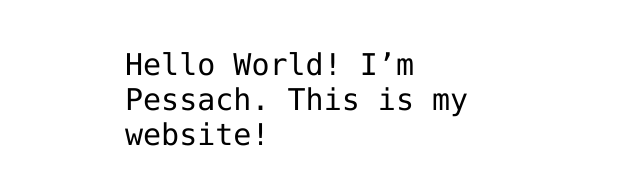
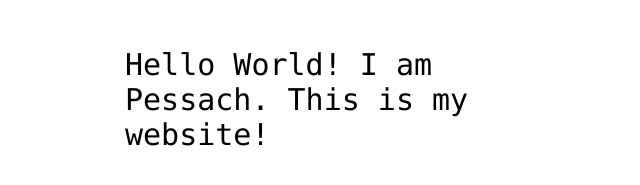
Before and after one commit to paulowj/paulowj.github.io, a plain HTML site: page index.html in a window 1280 px wide. Shown: the part 341-526 px from the top of the page, 315-955 px from the left. Drawn offline with Linux system fonts and the light colour scheme.

Commit message:
Update index.html

```diff
--- a/index.html
+++ b/index.html
@@ -12,6 +12,6 @@
 <img src="https://octodex.github.com/images/daftpunktocat-thomas.gif" id="octocat" alt="octocat-gif" />
 
 <!-- Change this code here by copy and pasting your template on line 15 -->
-<p>Hello World! I’m Pessach. This is my website!</p>
+<p>Hello World! I am Pessach. This is my website!</p>
 </body>
 </html>
```
